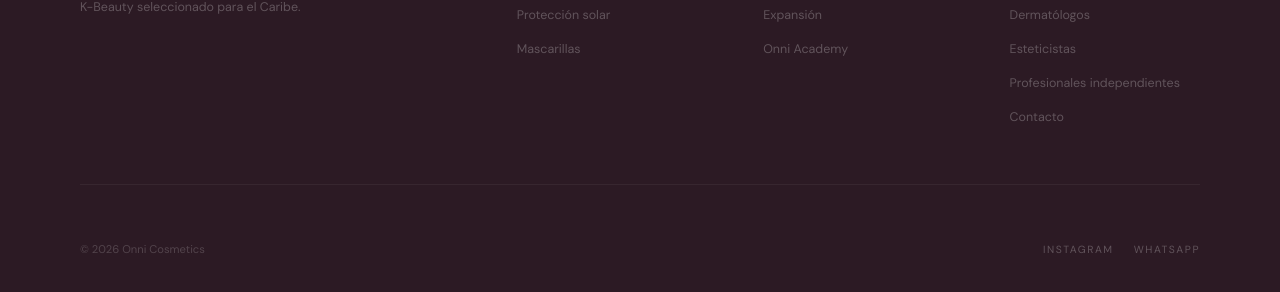
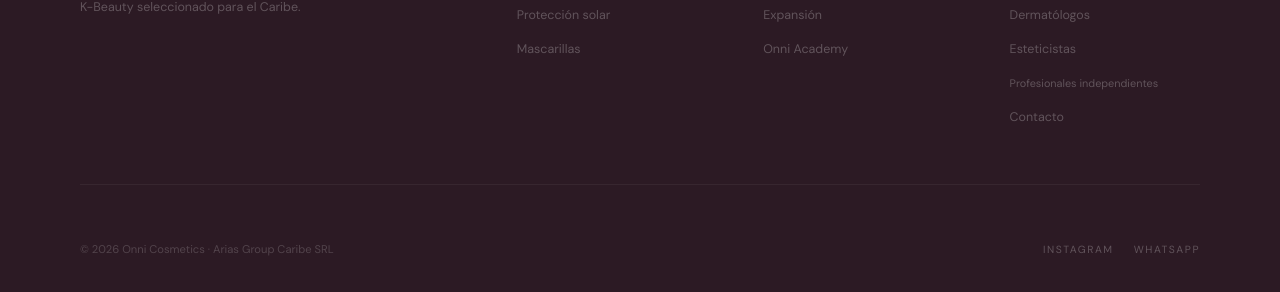
Before and after one commit to Oligonari2810/onni, a Next.js app: page / in a window 1280 px wide. Shown: the part 7088-7380 px from the top of the page. Built offline with nearby package versions, Linux system fonts and the light colour scheme.

Commit message:
fix: footer legal + layout
Co-Authored-By: Claude Opus 4.6 (1M context) <noreply@anthropic.com>

```diff
--- a/app/globals.css
+++ b/app/globals.css
@@ -251,7 +251,8 @@ footer { background:var(--charcoal); padding:72px 80px 40px; }
 .footer-brand p { font-size:.78rem; line-height:1.7; color:rgba(255,255,255,.25); max-width:260px; }
 .footer-col h4 { font-size:.65rem; letter-spacing:.2em; text-transform:uppercase; color:rgba(255,255,255,.35); margin-bottom:18px; }
 .footer-col ul { list-style:none; display:flex; flex-direction:column; gap:10px; }
-.footer-col a { font-size:.78rem; color:rgba(255,255,255,.25); text-decoration:none; transition:color .2s; }
+.footer-col a { font-size:.78rem; color:rgba(255,255,255,.25); text-decoration:none; transition:color .2s; white-space:nowrap; }
+.footer-col a.footer-link-sm { font-size:.68rem; }
 .footer-col a:hover { color:var(--blush); }
 .footer-bottom { display:flex; justify-content:space-between; align-items:center; }
 .footer-bottom p { font-size:.7rem; color:rgba(255,255,255,.18); }
--- a/app/page.tsx
+++ b/app/page.tsx
@@ -305,13 +305,13 @@ export default function Home() {
               <li><a href="#b2b">Spas &amp; wellness</a></li>
               <li><a href="#b2b">Dermatólogos</a></li>
               <li><a href="#b2b">Esteticistas</a></li>
-              <li><a href="#b2b">Profesionales independientes</a></li>
+              <li><a href="#b2b" className="footer-link-sm">Profesionales independientes</a></li>
               <li><a href="#b2b">Contacto</a></li>
             </ul>
           </div>
         </div>
         <div className="footer-bottom">
-          <p>© 2026 Onni Cosmetics</p>
+          <p>© 2026 Onni Cosmetics · Arias Group Caribe SRL</p>
           <div className="footer-social">
             <a href="https://www.instagram.com/onni_cosmetics_rd/" target="_blank" rel="noopener noreferrer">Instagram</a>
             <a href="https://wa.me/18494754442" target="_blank" rel="noopener noreferrer">WhatsApp</a>
```
